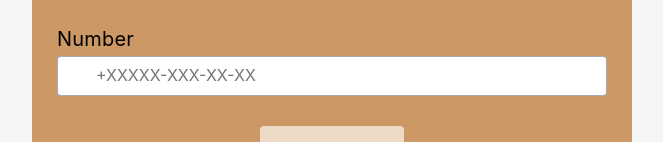
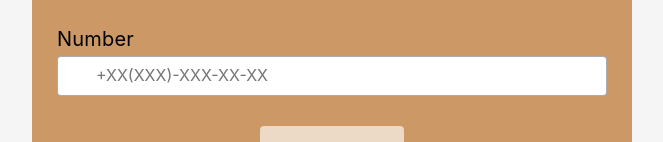
Before and after one commit to PavelNedoshyvko/goit-react-hw-02-phonebook, a React (Create React App) app: page / in a window 1280 px wide. Shown: the part 211-353 px from the top of the page, without its empty margins (308-971 px from the left). Built offline with nearby package versions, Linux system fonts and the light colour scheme.

Commit message:
Update ContactForm.js

```diff
--- a/src/components/ContactForm/ContactForm.js
+++ b/src/components/ContactForm/ContactForm.js
@@ -13,9 +13,10 @@ const ContactSchema = Yup.object().shape({
 		.min(2, 'Too Short!')
 		.required('Required!'),
 	tel: Yup.string()
-		.matches(phoneRegExp, 'Phone number is not valid!')
+		.matches(phoneRegExp,
+			'Phone number must be digits and can contain dashes, parentheses and can start with +')
 		.min(16, "Too short!")
-		.max(16, "Too long!")
+		.max(18, "Too long!")
 		.required('Required!'),
 });
 
@@ -39,7 +40,7 @@ export const ContactForm = ({ onAddContact }) => {
 					<ErrMessage name="firstName" component="div"/>
 
 					<FormLabel htmlFor="tel">Number</FormLabel>
-					<FieldInput id="tel" name="tel" placeholder="+XXXXX-XXX-XX-XX" type="tel" />
+					<FieldInput id="tel" name="tel" placeholder="+XX(XXX)-XXX-XX-XX" type="tel" />
 					<ErrMessage name="tel" component="div"/>
 
 					<AddContactBtn type="submit">Add contact</AddContactBtn>
```
